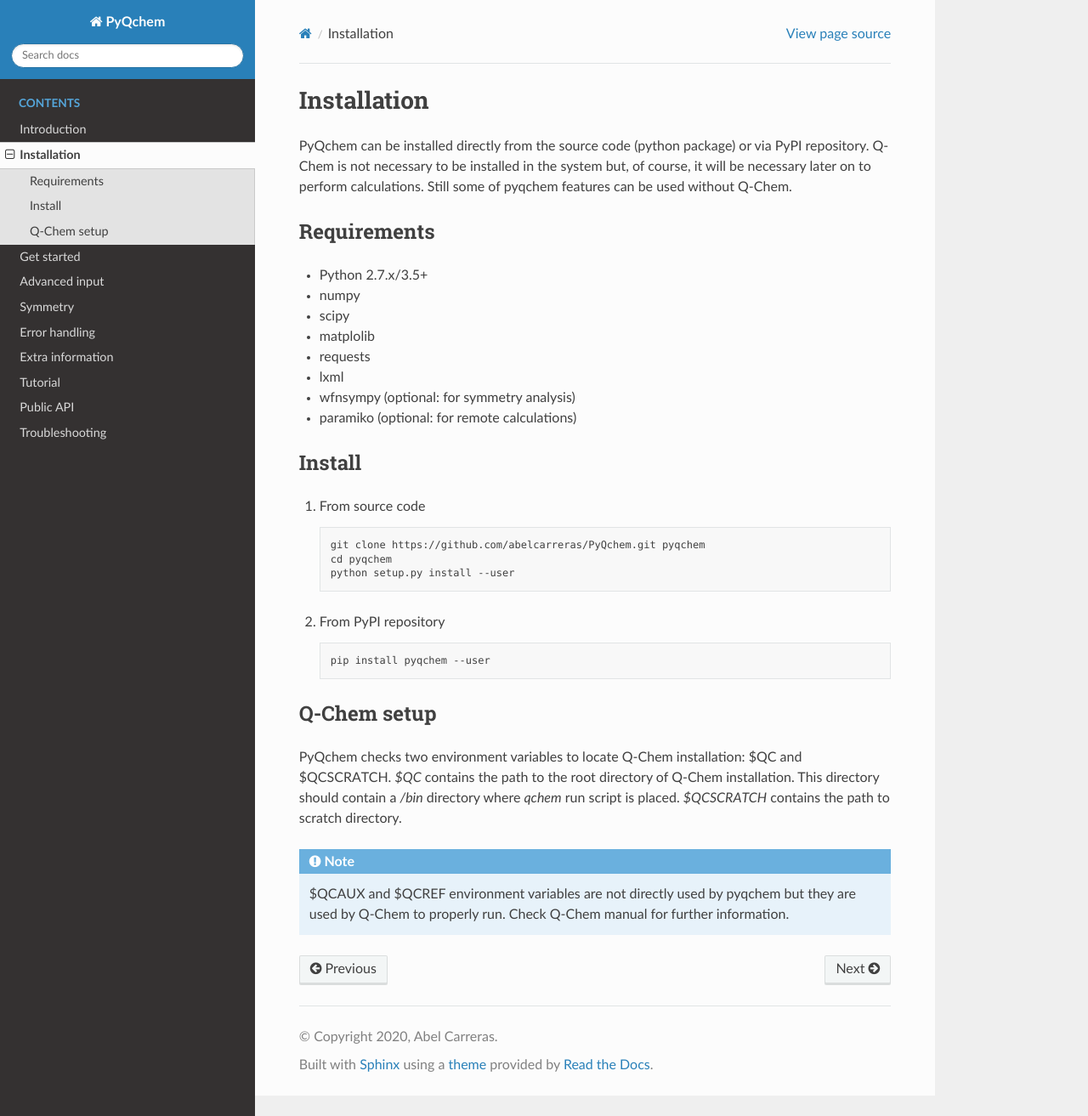
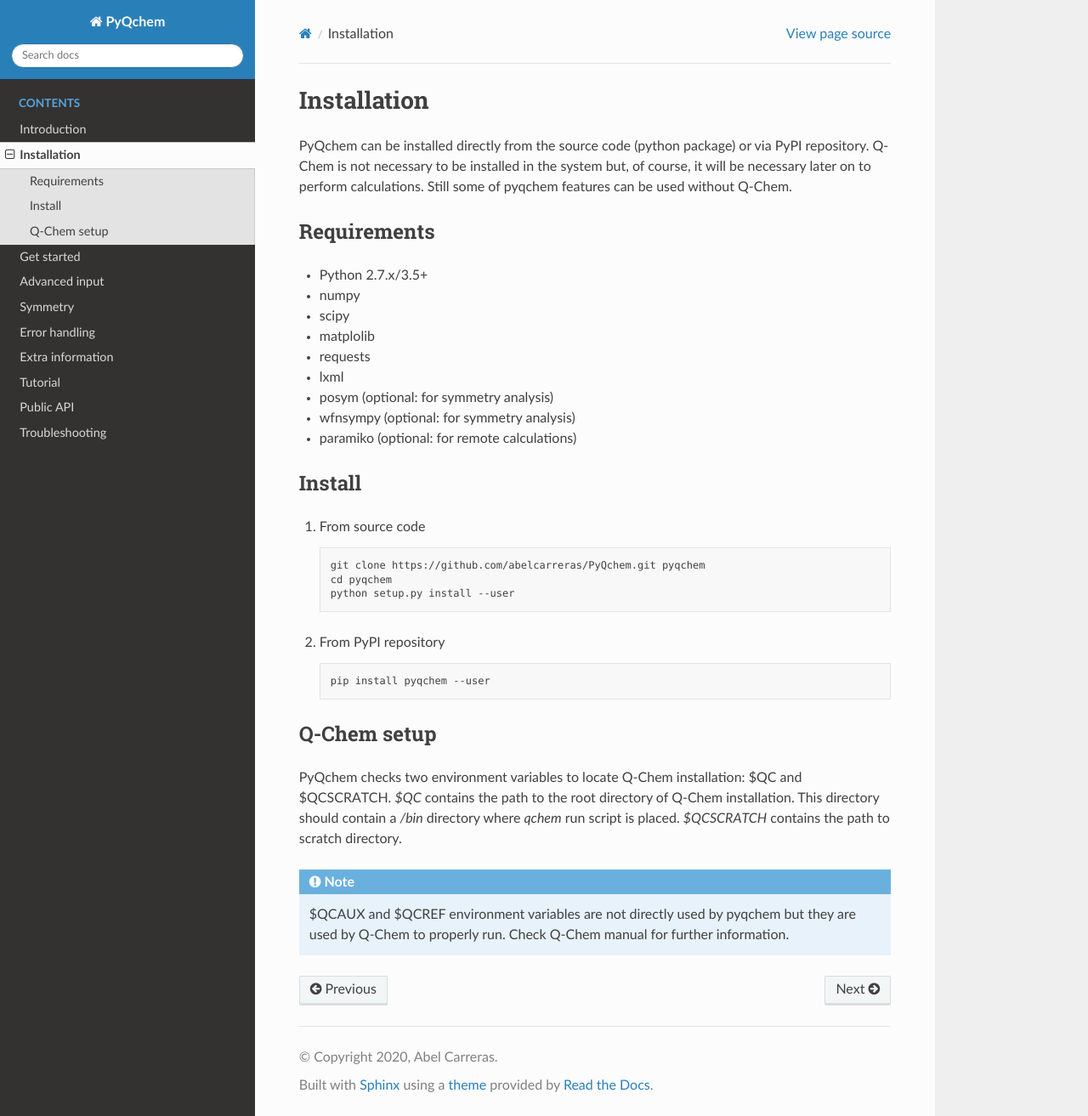
Before and after one commit to abelcarreras/PyQchem, a Sphinx documentation site: the page built from docs/installation.rst, in a window 1280 px wide and 1313 px high. Shown: the whole window at 85% size. Built offline with Sphinx 7.4.7 and the Read the Docs theme 3.1.0, drawn with Linux system fonts in a browser that asks for light colours.

Commit message:
update documentation

```diff
--- a/docs/installation.rst
+++ b/docs/installation.rst
@@ -16,6 +16,7 @@
 - matplolib
 - requests
 - lxml
+- posym (optional: for symmetry analysis)
 - wfnsympy (optional: for symmetry analysis)
 - paramiko (optional: for remote calculations)
 
```
